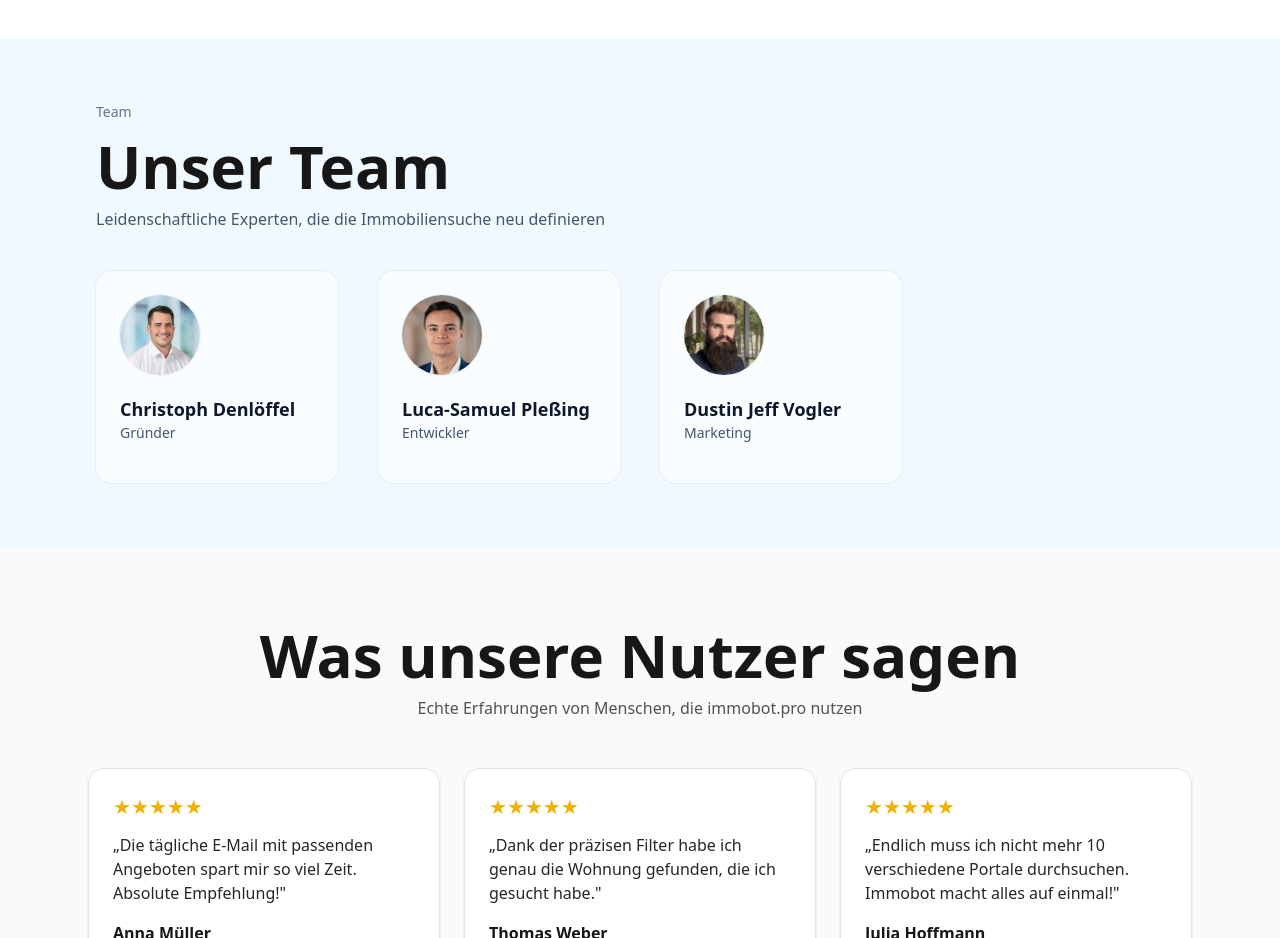
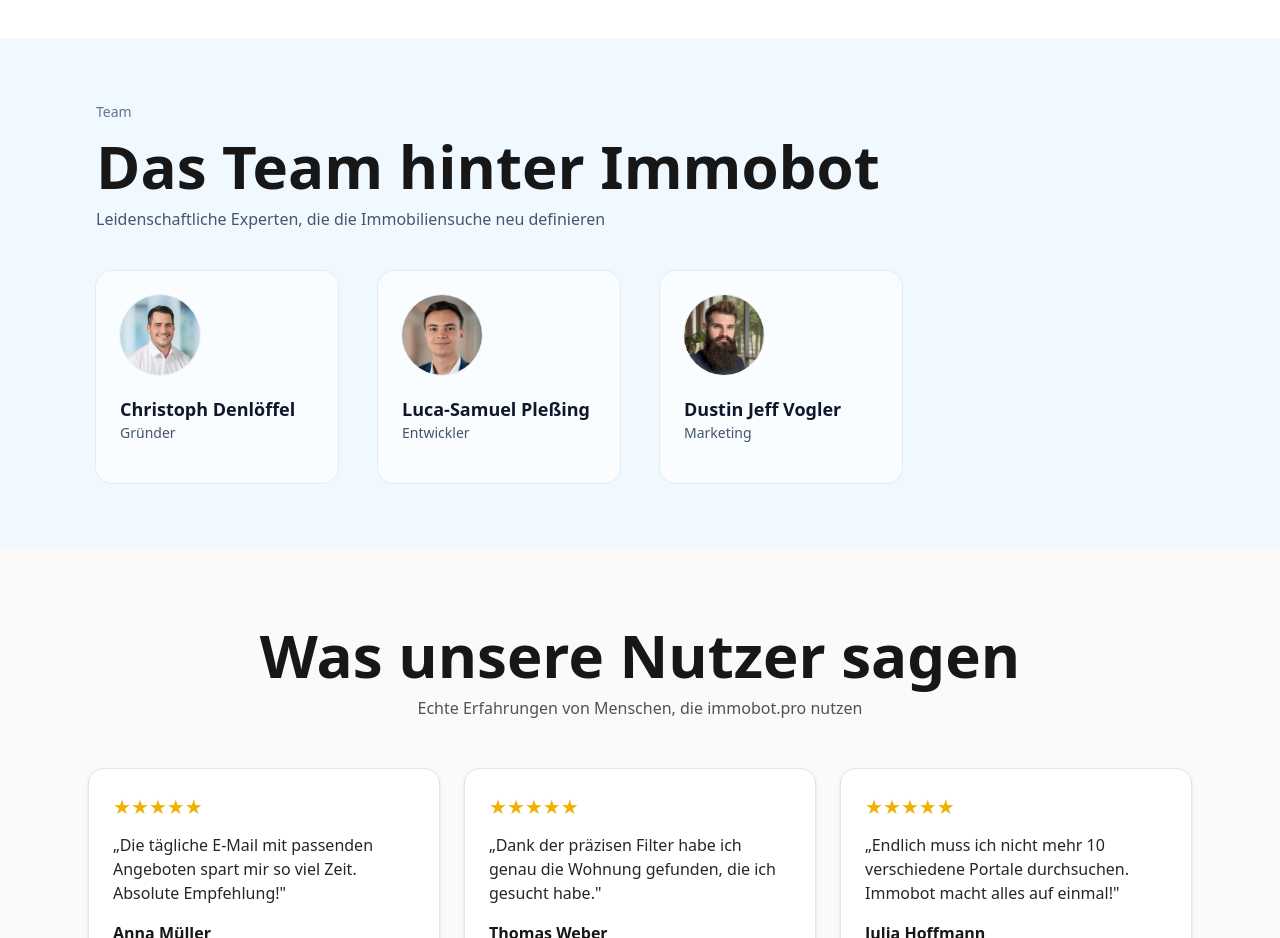
Before and after one commit to Der-Luca/immobot-website, a Next.js app: page /ueber-uns in a window 1280 px wide. Shown: the part 3840-4778 px from the top of the page. Built offline with nearby package versions, Linux system fonts and the light colour scheme; no server answers.

Commit message:
Update team section heading

```diff
--- a/src/app/components/ueber-uns/TeamSection.jsx
+++ b/src/app/components/ueber-uns/TeamSection.jsx
@@ -74,7 +74,7 @@
       <div className="mx-auto w-full max-w-6xl px-4 sm:px-6 lg:px-8">
         <p className="text-sm font-medium text-slate-500">Team</p>
         <h2 className="mt-4 text-5xl font-semibold leading-[0.95] text-neutral-900 sm:text-6xl">
-          Unser Team
+          Das Team hinter Immobot
         </h2>
         <p className="mt-3 max-w-2xl text-slate-600">
           Leidenschaftliche Experten, die die Immobiliensuche neu definieren
```
